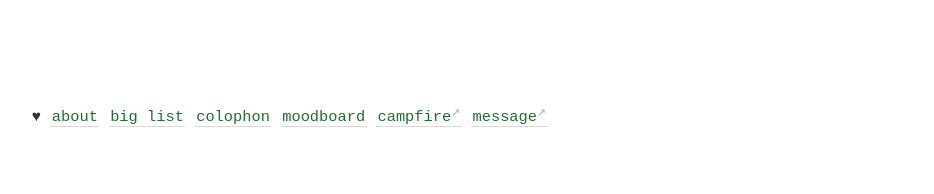
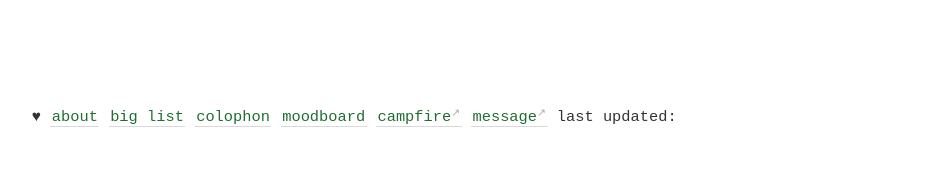
Before and after one commit to geminiworms/talyssagarden.github.io, a Jekyll site: the page built from _pages/index.md, in a window 1280 px wide. Shown: the part 941-1135 px from the top of the page, without its empty margins (45-979 px from the left). Built offline with Jekyll 4.4.1, drawn with Linux system fonts in a browser that asks for light colours.

Commit message:
Update footer.html

```diff
--- a/_includes/footer.html
+++ b/_includes/footer.html
@@ -1 +1 @@
-&hearts; <a class="internal-link" href="/about">about</a> <a class="internal-link" href="/list">big list</a> <a class="internal-link" href="/colophon">colophon</a> <a class="internal-link" href="/moodboard/">moodboard</a> <a href="https://theruminant.substack.com">campfire</a> <a href="https://twitter.com/T4LYSSA">message</a>
+&hearts; <a class="internal-link" href="/about">about</a> <a class="internal-link" href="/list">big list</a> <a class="internal-link" href="/colophon">colophon</a> <a class="internal-link" href="/moodboard/">moodboard</a> <a href="https://theruminant.substack.com">campfire</a> <a href="https://twitter.com/T4LYSSA">message</a> last updated: {{ site.github.build_revision_created | date: "%B %-d, %Y, %I:%M %p" }}
```
